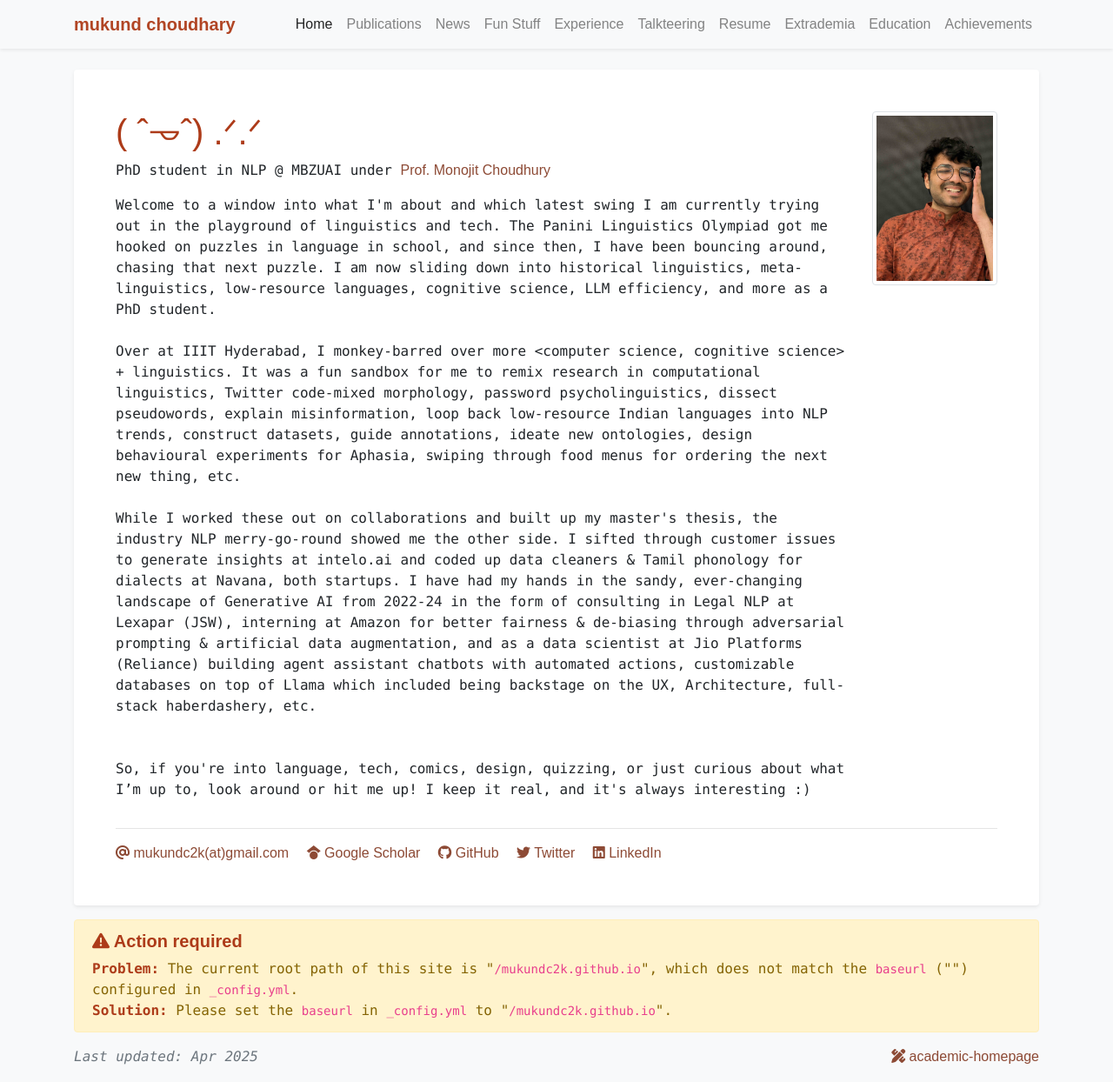
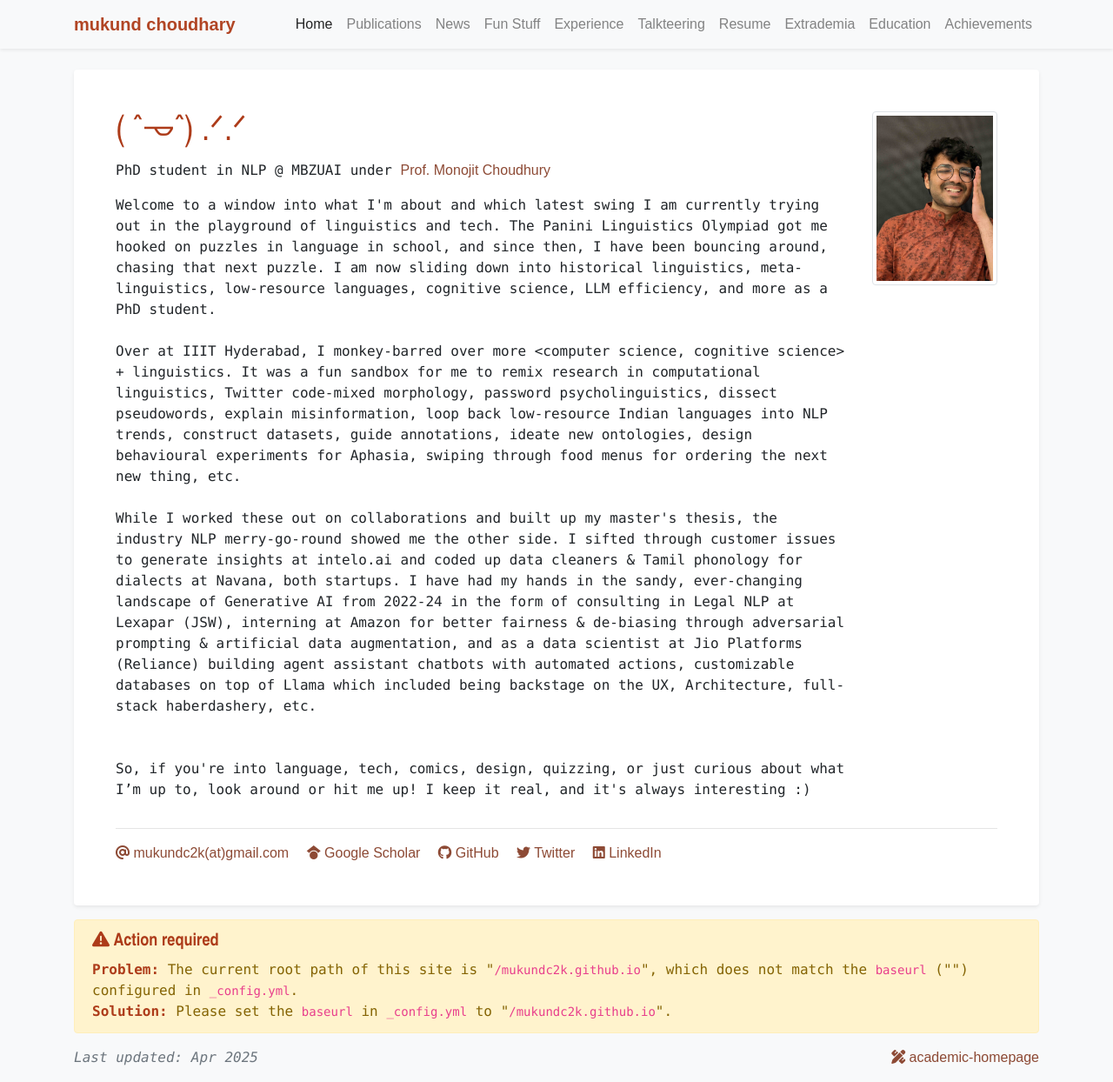
Before and after one commit to mukundc2k/mukundc2k.github.io, a Jekyll site: the page built from index.html, in a window 1280 px wide and 1244 px high. Shown: the whole window at 87% size. Built offline with Jekyll 4.4.1, drawn with Linux system fonts in a browser that asks for light colours; a style sheet for code colours, icons or effects is not loaded.

Commit message:
Update global.css

```diff
--- a/assets/css/global.css
+++ b/assets/css/global.css
@@ -9,7 +9,7 @@ body {
 h1, h2, h3, h4, h5, h6,
 .h1, .h2, .h3, .h4, .h5, .h6 {
 /*     font-family: 'Arial Narrow', Arial, sans-serif; */
-    font-family: 'Didot', Arial, serif;
+    font-family: 'Arial Narrow', Arial, sans-serif;
     font-weight: 700;
     color: #AD3B19;
 }
```
